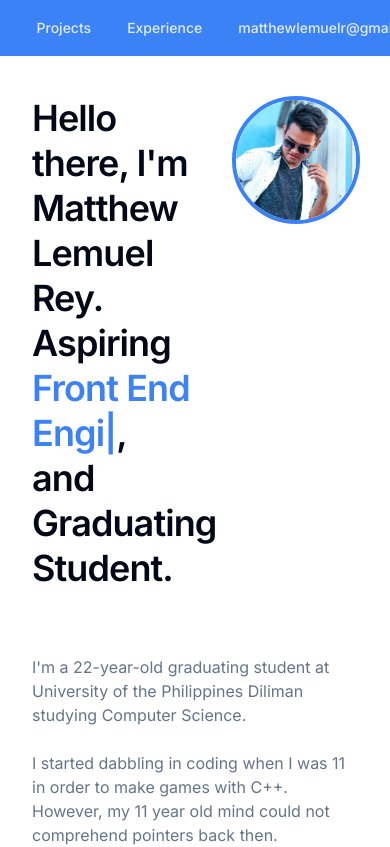
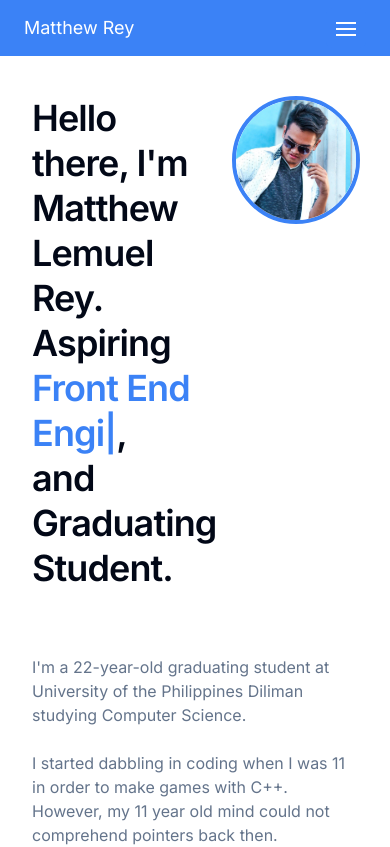
Before and after one commit to mlrey7/portfolio, a Next.js app: page / in a window 390 px wide. Shown: the top 847 px of the page. Built offline with nearby package versions, Linux system fonts and the light colour scheme.

Commit message:
Make navbar responsive

```diff
--- a/src/components/NavigationBar.tsx
+++ b/src/components/NavigationBar.tsx
@@ -3,7 +3,8 @@
 
 const NavigationBar = () => {
   return (
-    <div className="fixed flex justify-center top-0 inset-x-0 bg-blue-500 py-2 z-20">
+    <div className="fixed flex justify-between sm:justify-center top-0 inset-x-0 bg-blue-500 py-2 z-20 items-center max-sm:px-6">
+      <h1 className="text-lg text-white sm:hidden">Matthew Rey</h1>
       <NavigationBarContent />
     </div>
   );
--- a/src/components/NavigationBarContent.tsx
+++ b/src/components/NavigationBarContent.tsx
@@ -12,12 +12,54 @@
 } from "./ui/navigation-menu";
 import Link from "next/link";
 import { cn } from "@/lib/utils";
+import { Menu } from "lucide-react";
 
 const NavigationBarContent = () => {
   return (
     <NavigationMenu>
       <NavigationMenuList>
-        <NavigationMenuItem>
+        <NavigationMenuItem className="sm:hidden flex">
+          <NavigationMenuTrigger className="text-white" />
+          <NavigationMenuContent className="sm:hidden">
+            <ul className="flex flex-col py-2">
+              <Link href="/" legacyBehavior passHref>
+                <NavigationMenuLink
+                  className={cn(
+                    "px-4 py-2 text-sm text-blue-500 font-semibold"
+                  )}
+                >
+                  Home
+                </NavigationMenuLink>
+              </Link>
+              <Link href="/projects" legacyBehavior passHref>
+                <NavigationMenuLink
+                  className={cn(
+                    "px-4 py-2 text-sm text-blue-500 font-semibold"
+                  )}
+                >
+                  Projects
+                </NavigationMenuLink>
+              </Link>
+              <Link href="/experience" legacyBehavior passHref>
+                <NavigationMenuLink
+                  className={cn(
+                    "px-4 py-2 text-sm text-blue-500 font-semibold"
+                  )}
+                >
+                  Experience
+                </NavigationMenuLink>
+              </Link>
+              <NavigationMenuLink
+                className={cn("px-4 py-2 text-sm text-blue-500 font-semibold")}
+                href="mailto:matthewlemuelr@gmail.com"
+              >
+                matthewlemuelr@gmail.com
+              </NavigationMenuLink>
+            </ul>
+          </NavigationMenuContent>
+        </NavigationMenuItem>
+
+        <NavigationMenuItem className="max-sm:hidden">
           <Link href={"/"} legacyBehavior passHref>
             <NavigationMenuLink
               className={cn(navigationMenuTriggerStyle(), "text-white/85")}
@@ -26,7 +68,7 @@
             </NavigationMenuLink>
           </Link>
         </NavigationMenuItem>
-        <NavigationMenuItem>
+        <NavigationMenuItem className="max-sm:hidden">
           <Link href={"/projects"} legacyBehavior passHref>
             <NavigationMenuLink
               className={cn(navigationMenuTriggerStyle(), "text-white/85")}
@@ -35,7 +77,7 @@
             </NavigationMenuLink>
           </Link>
         </NavigationMenuItem>
-        <NavigationMenuItem>
+        <NavigationMenuItem className="max-sm:hidden">
           <Link href={"/experience"} legacyBehavior passHref>
             <NavigationMenuLink
               className={cn(navigationMenuTriggerStyle(), "text-white/85")}
@@ -44,7 +86,7 @@
             </NavigationMenuLink>
           </Link>
         </NavigationMenuItem>
-        <NavigationMenuItem>
+        <NavigationMenuItem className="max-sm:hidden">
           <NavigationMenuLink
             className={cn(navigationMenuTriggerStyle(), "text-white/85")}
             href="mailto:matthewlemuelr@gmail.com"
--- a/src/components/ui/navigation-menu.tsx
+++ b/src/components/ui/navigation-menu.tsx
@@ -50,14 +50,28 @@
 >(({ className, children, ...props }, ref) => (
   <NavigationMenuPrimitive.Trigger
     ref={ref}
-    className={cn(navigationMenuTriggerStyle(), "group", className)}
+    className={cn(
+      navigationMenuTriggerStyle(),
+      "p-0 group relative w-10 h-10 data-[state=open]:bg-blue-500",
+      className
+    )}
     {...props}
   >
     {children}{" "}
-    <ChevronDown
-      className="relative top-[1px] ml-1 h-3 w-3 transition duration-200 group-data-[state=open]:rotate-180"
-      aria-hidden="true"
-    />
+    <div className="block w-5 absolute left-1/2 top-1/2 transform -translate-x-1/2 -translate-y-1/2">
+      <span
+        aria-hidden="true"
+        className="block absolute h-0.5 w-5 bg-current transform transition duration-500 ease-in-out group-data-[state=open]:rotate-45 group-data-[state=closed]:-translate-y-1.5"
+      />
+      <span
+        aria-hidden="true"
+        className="block absolute h-0.5 w-5 bg-current transform transition duration-500 ease-in-out group-data-[state=open]:opacity-0"
+      />
+      <span
+        aria-hidden="true"
+        className="block absolute h-0.5 w-5 bg-current transform transition duration-500 ease-in-out group-data-[state=open]:-rotate-45 group-data-[state=closed]:translate-y-1.5"
+      />
+    </div>
   </NavigationMenuPrimitive.Trigger>
 ));
 NavigationMenuTrigger.displayName = NavigationMenuPrimitive.Trigger.displayName;
@@ -83,7 +97,7 @@
   React.ElementRef<typeof NavigationMenuPrimitive.Viewport>,
   React.ComponentPropsWithoutRef<typeof NavigationMenuPrimitive.Viewport>
 >(({ className, ...props }, ref) => (
-  <div className={cn("absolute left-0 top-full flex justify-center")}>
+  <div className={cn("absolute right-0 top-full flex justify-center")}>
     <NavigationMenuPrimitive.Viewport
       className={cn(
         "origin-top-center relative mt-1.5 h-[var(--radix-navigation-menu-viewport-height)] w-full overflow-hidden rounded-md border bg-popover text-popover-foreground shadow-lg data-[state=open]:animate-in data-[state=closed]:animate-out data-[state=closed]:zoom-out-95 data-[state=open]:zoom-in-90 md:w-[var(--radix-navigation-menu-viewport-width)]",
```
